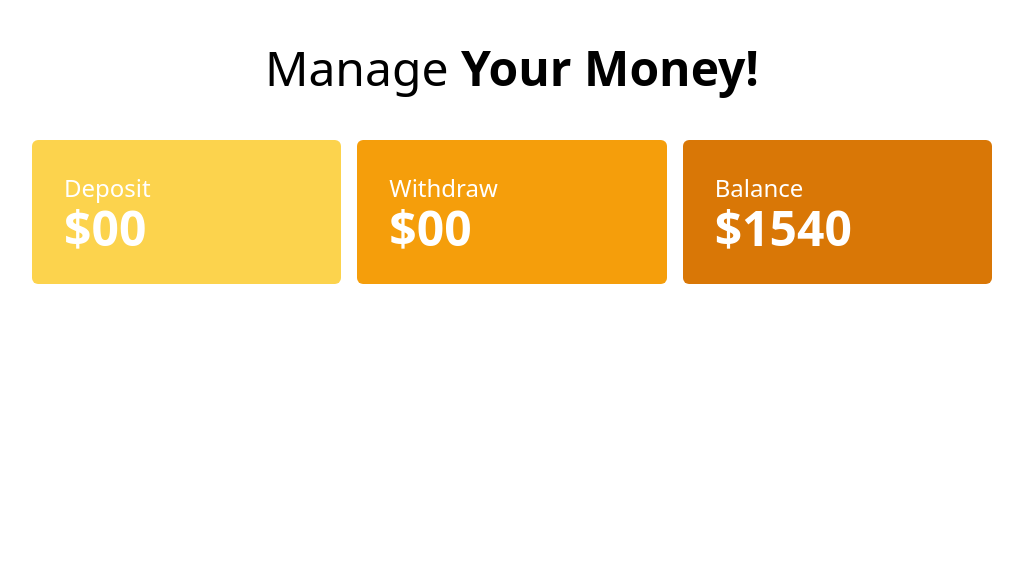
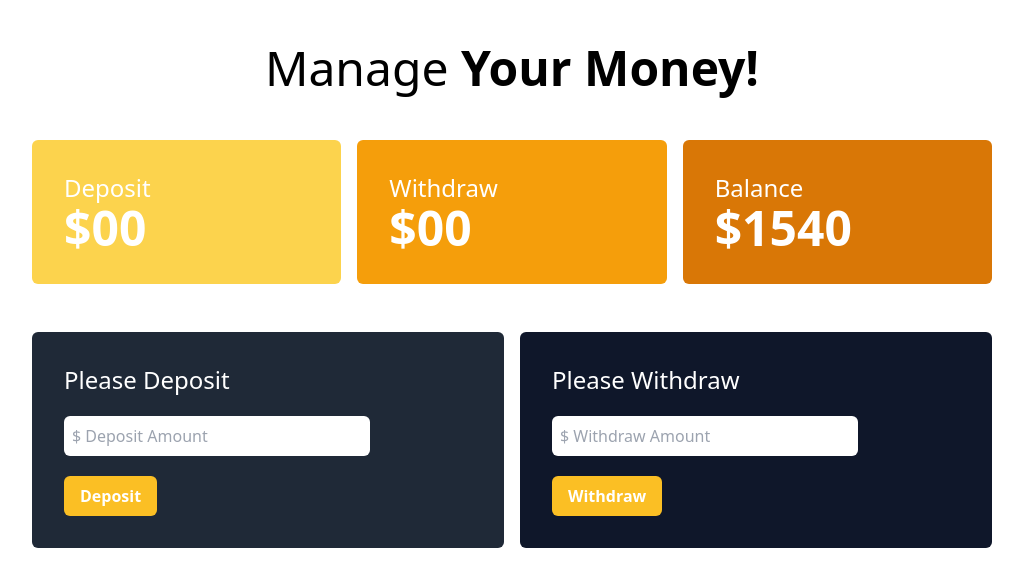
Before and after one commit to bkuddin/banking-system, a plain HTML site: page bank.html in a window 1280 px wide. Shown: the whole page, without its empty margins (128-1151 px from the left). Drawn offline with nearby package versions, Linux system fonts and the light colour scheme.

Commit message:
Deposit and withdraw input field design

```diff
--- a/bank.html
+++ b/bank.html
@@ -30,6 +30,28 @@
         </div>
        </section>
 
+       <!-- IINPUT FIELDS -->
+       <section class="mt-12">
+        <div class="grid grid-cols-2 gap-4 w-9/12 mx-auto ">
+            <!-- Deposit -->
+           <div class=" bg-gray-800   rounded-md p-8">
+            <h4 class="text-2xl mb-5 text-white">Please Deposit</h4>
+            <input class="p-2 mb-5 w-9/12 rounded-md block" type="text" name="" id="deposite-field" placeholder="$ Deposit Amount">
+
+            <button id="deposit-button" class="bg-amber-400 text-white hover:bg-gray-200 hover:text-slate-900 font-bold py-2 px-4 rounded-md items-center">Deposit</button>
+           </div>
+
+            <!-- Withdraw -->
+            <div class=" bg-slate-900   rounded-md p-8">
+                <h4 class="text-2xl mb-5 text-white">Please Withdraw</h4>
+                <input class="p-2 mb-5 w-9/12 rounded-md block" type="text" name="" id="withdraw-field" placeholder="$ Withdraw Amount">
+
+                <button id="withdraw-button" class="bg-amber-400 text-white hover:bg-gray-200 hover:text-slate-900 font-bold py-2 px-4 rounded-md items-center">Withdraw</button>
+               </div>
+
+        </div>
+       </section>
+
 
 
 
```
